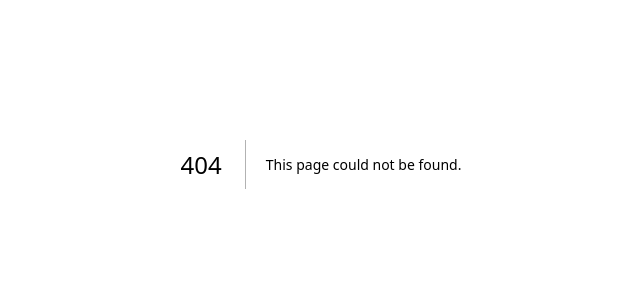
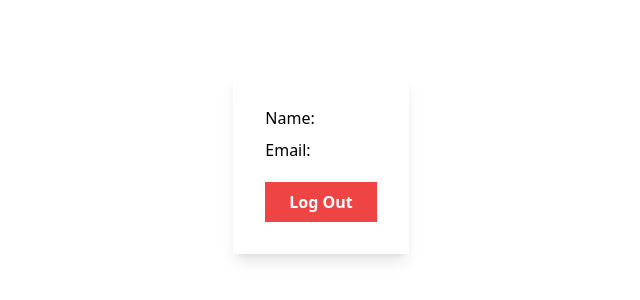
Before and after one commit to ylmgrbzz/Next.js-13-Authentication-Custom-Email-Password-with-NextAuth.js-MongoDB, a Next.js app: page /dashboard in a window 1280 px wide. Before the commit this address had no page. Shown: the part 236-536 px from the top of the page, without its empty margins (319-959 px from the left). Built offline with nearby package versions, Linux system fonts and the light colour scheme.

Commit message:
chore: Add UserInfo component to Dashboard page

```diff
--- /dev/null
+++ b/app/dashboard/page.jsx
@@ -0,0 +1,12 @@
+import UserInfo from "@/components/UserInfo";
+import React from "react";
+
+const Dashboard = () => {
+  return (
+    <div>
+      <UserInfo />
+    </div>
+  );
+};
+
+export default Dashboard;
--- /dev/null
+++ b/components/UserInfo.jsx
@@ -0,0 +1,26 @@
+"use client";
+
+// import { signOut } from "next-auth/react";
+// import { useSession } from "next-auth/react";
+
+export default function UserInfo() {
+  return (
+    <div className="grid place-items-center h-screen">
+      <div className="shadow-lg p-8 bg-zince-300/10 flex flex-col gap-2 my-6">
+        <div>
+          Name: <span className="font-bold">{/* {session?.user?.name} */}</span>
+        </div>
+        <div>
+          Email:{" "}
+          <span className="font-bold">{/* {session?.user?.email} */}</span>
+        </div>
+        <button
+          //   onClick={() => signOut()}
+          className="bg-red-500 text-white font-bold px-6 py-2 mt-3"
+        >
+          Log Out
+        </button>
+      </div>
+    </div>
+  );
+}
```
